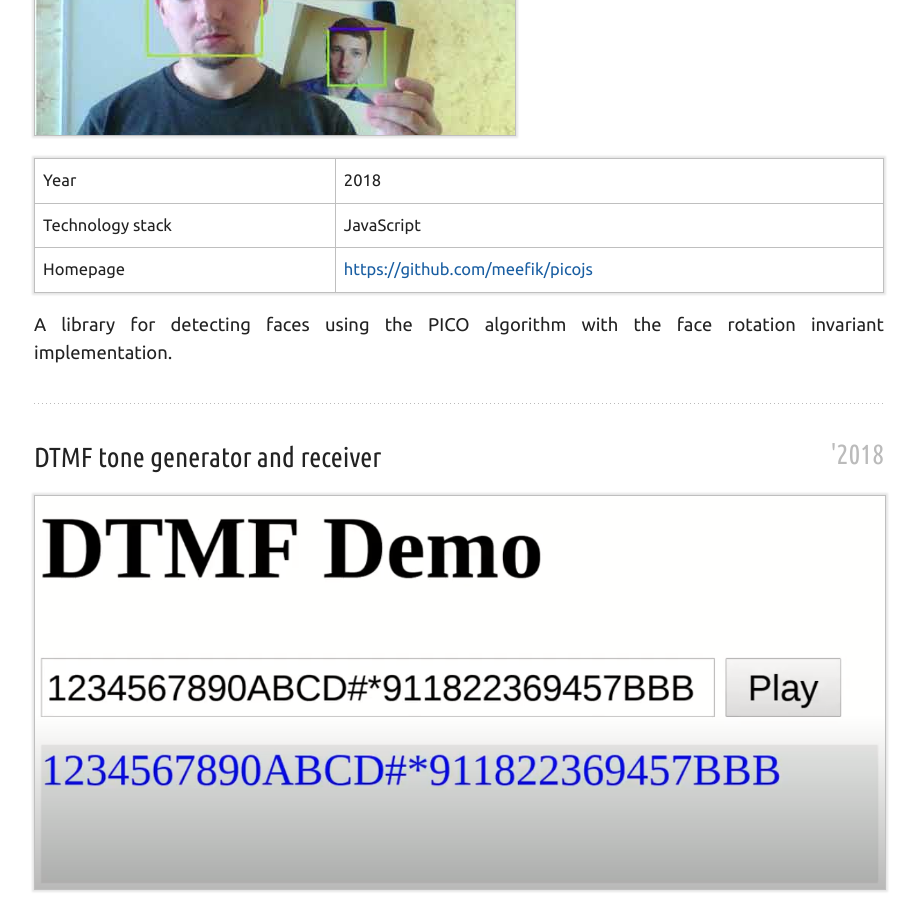
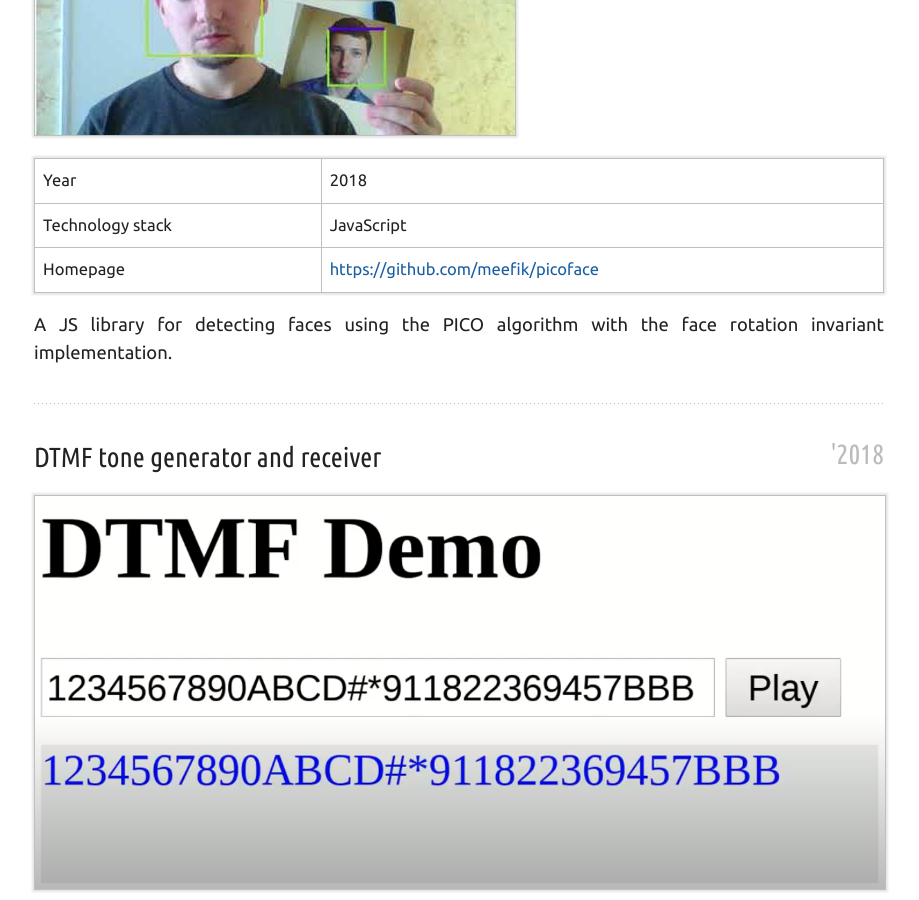
Before and after one commit to meefik/meefik.github.io, a Jekyll site: the page built from pages/portfolio.html, in a window 1280 px wide and 900 px high, scrolled down 3626 px. Shown: the whole window, without its empty margins (181-1100 px from the left). Built offline with Jekyll 4.4.1, drawn with Linux system fonts in a browser that asks for light colours.

```diff
--- a/_data/projects.yml
+++ b/_data/projects.yml
@@ -29,8 +29,8 @@
 - title: "PICO face detector"
   year: 2018
   stack: ["JavaScript"]
-  homepage: "https://github.com/meefik/picojs"
-  description: "A library for detecting faces using the PICO algorithm with the face rotation invariant implementation."
+  homepage: "https://github.com/meefik/picoface"
+  description: "A JS library for detecting faces using the PICO algorithm with the face rotation invariant implementation."
   poster: "/assets/images/pico-js.png"
 
 - title: "DTMF tone generator and receiver"
```
Also changed, not shown: _posts/2018-08-27-picojs-face-detection.md (+7 -9 lines).
